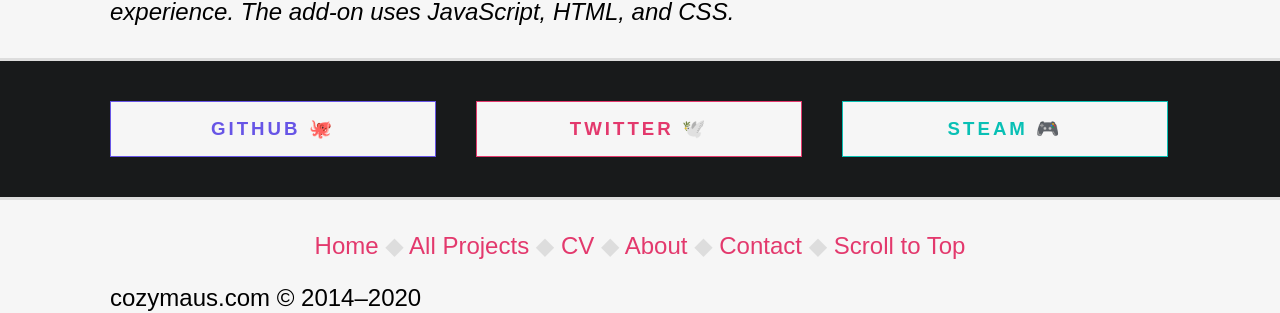
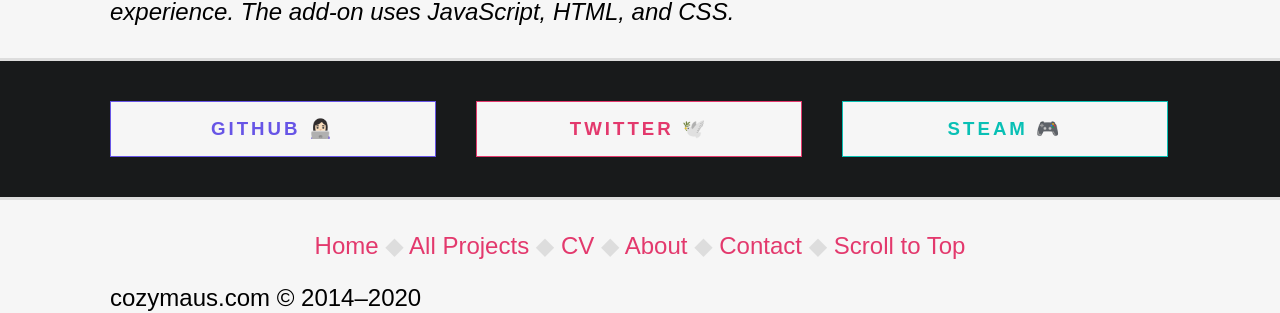
Before and after one commit to liz-lorena/2020, a Jekyll site: the page built from _posts/2019-05-06-hide-youtube-metrics-addon.md, in a window 1280 px wide. Shown: the part 490-803 px from the top of the page. Built offline with Jekyll 4.4.1, drawn with Linux system fonts in a browser that asks for light colours.

Commit message:
Update links.html

```diff
--- a/_includes/links.html
+++ b/_includes/links.html
@@ -1,7 +1,7 @@
 
 <div id="links" class="social">
 
-	<a href="http://github.com/{{ site.author_name }}" rel="noopener" class="purple" target="_blank" title="Projects and website code @{{ site.author_name }}">Github 🐙</a>
+	<a href="http://github.com/{{ site.author_name }}" rel="noopener" class="purple" target="_blank" title="Projects and website code @{{ site.author_name }}">Github 👩🏻‍💻</a>
 
 	<a href="http://twitter.com/{{ site.author_name }}" rel="noopener" class="red" target="_blank" title="See my updates, art, and other nonsense @{{ site.author_name }}">Twitter 🕊️</a>
 
```
